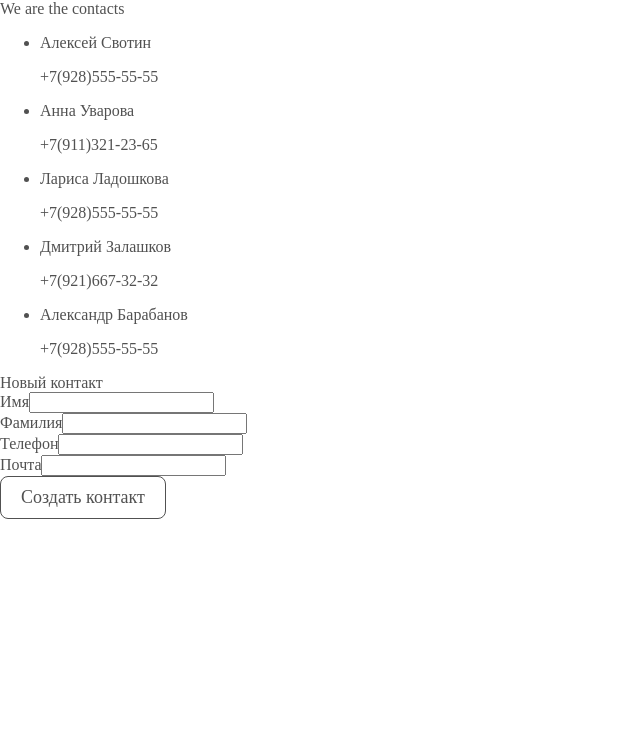
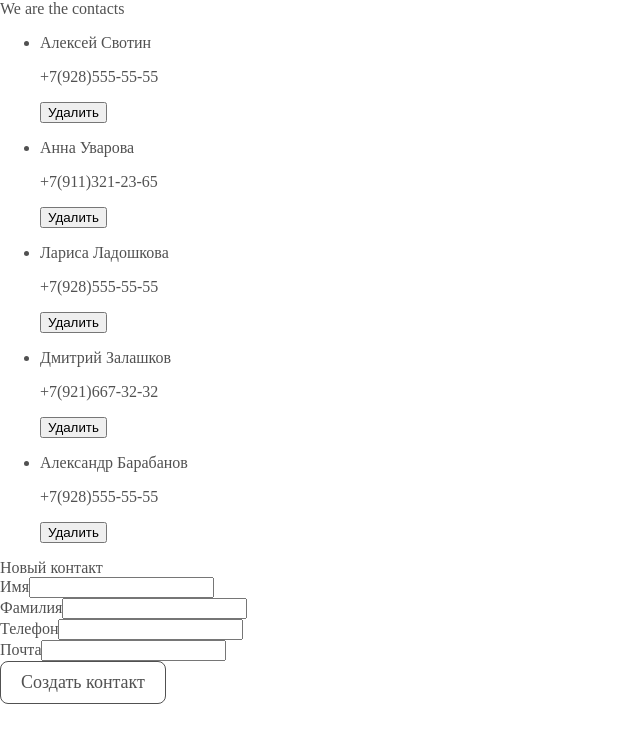
Before and after one commit to zouweninthesky/takeoff-staff-test, a React (Create React App) app: page /contacts in a window 1280 px wide. Shown: the top 742 px of the page, without its empty margins (0-640 px from the left). Built offline with nearby package versions, Linux system fonts and the light colour scheme.

Commit message:
add contact deletion

```diff
--- a/src/components/contacts/Contacts.tsx
+++ b/src/components/contacts/Contacts.tsx
@@ -14,7 +14,7 @@ const Contacts: FC = () => {
   useEffect(() => {
     console.log("here i am");
     if (contacts.length === 0) dispatch(contactsLoaded(data));
-  }, []);
+  }, [contacts]);
 
   return (
     <div>
--- /dev/null
+++ b/src/components/contacts/ContactsList/ContactItem.tsx
@@ -0,0 +1,30 @@
+import React, { FC } from "react";
+
+import { contactDeleted } from "../../../features/contacts/contacts-slice";
+import { useAppDispatch } from "../../../app/hooks/redux";
+import { ContactInterface } from "../../../utils/data";
+
+interface ContactItemProps {
+  contact: ContactInterface;
+}
+
+const ContactItem: FC<ContactItemProps> = ({ contact }) => {
+  const dispatch = useAppDispatch();
+  const { id, firstName, lastName, phone, email } = contact;
+
+  const handleDelete = () => {
+    dispatch(contactDeleted(id));
+  };
+
+  return (
+    <li>
+      <p>{`${firstName} ${lastName}`}</p>
+      <p>{phone}</p>
+      <button type="button" onClick={handleDelete}>
+        Удалить
+      </button>
+    </li>
+  );
+};
+
+export default ContactItem;
--- a/src/components/contacts/ContactsList/ContactsList.tsx
+++ b/src/components/contacts/ContactsList/ContactsList.tsx
@@ -1,5 +1,7 @@
 import React from "react";
 import { useAppSelector } from "../../../app/hooks/redux";
+
+import ContactItem from "./ContactItem";
 
 const ContactsList = () => {
   const { contacts } = useAppSelector((state) => state.contacts);
@@ -7,14 +9,9 @@ const ContactsList = () => {
   return (
     <ul>
       {contacts.length ? (
-        contacts.map(({ id, firstName, lastName, phone }) => {
-          return (
-            <li key={id}>
-              <p>{`${firstName} ${lastName}`}</p>
-              <p>{phone}</p>
-            </li>
-          );
-        })
+        contacts.map((contact) => (
+          <ContactItem key={contact.id} contact={contact} />
+        ))
       ) : (
         <p>Пока контактов нет</p>
       )}
--- a/src/components/contacts/CreateContact/CreateContact.tsx
+++ b/src/components/contacts/CreateContact/CreateContact.tsx
@@ -1,11 +1,15 @@
 import React, { FC } from "react";
+
 import useValidatedInput from "../../../app/hooks/input";
+import { useAppDispatch } from "../../../app/hooks/redux";
+import { contactCreated } from "../../../features/contacts/contacts-slice";
 
 const CreateContact: FC = () => {
   const firstName = useValidatedInput("", { isEmpty: true, minLength: 0 });
   const lastName = useValidatedInput("", { minLength: 0 });
   const phone = useValidatedInput("", { isEmpty: true, minLength: 0 });
   const email = useValidatedInput("", { minLength: 0, isNotEmail: true });
+  const dispatch = useAppDispatch();
 
   const firstNameErrors = () => {
     return "Введите имя";
@@ -28,6 +32,14 @@ const CreateContact: FC = () => {
   };
 
   const handleSubmit = () => {
+    const newContact = {
+      id: Date.now(),
+      firstName: firstName.value,
+      lastName: lastName.value,
+      phone: phone.value,
+      email: email.value,
+    };
+    dispatch(contactCreated(newContact));
     clearForm();
   };
 
@@ -83,10 +95,7 @@ const CreateContact: FC = () => {
         className="button"
         type="button"
         disabled={!firstName.inputValid || !phone.inputValid}
-        onClick={() => {
-          console.log("heheheh");
-          handleSubmit();
-        }}
+        onClick={handleSubmit}
       >
         Создать контакт
       </button>
--- a/src/features/contacts/contacts-slice.ts
+++ b/src/features/contacts/contacts-slice.ts
@@ -16,8 +16,17 @@ const contactsSlice = createSlice({
     contactsLoaded(state, action: PayloadAction<ContactInterface[]>) {
       state.contacts = action.payload;
     },
+    contactCreated(state, action: PayloadAction<ContactInterface>) {
+      state.contacts.push(action.payload);
+    },
+    contactDeleted(state, action: PayloadAction<number>) {
+      state.contacts = state.contacts.filter(
+        (contact) => contact.id !== action.payload
+      );
+    },
   },
 });
 
-export const { contactsLoaded } = contactsSlice.actions;
+export const { contactsLoaded, contactCreated, contactDeleted } =
+  contactsSlice.actions;
 export default contactsSlice.reducer;
```
